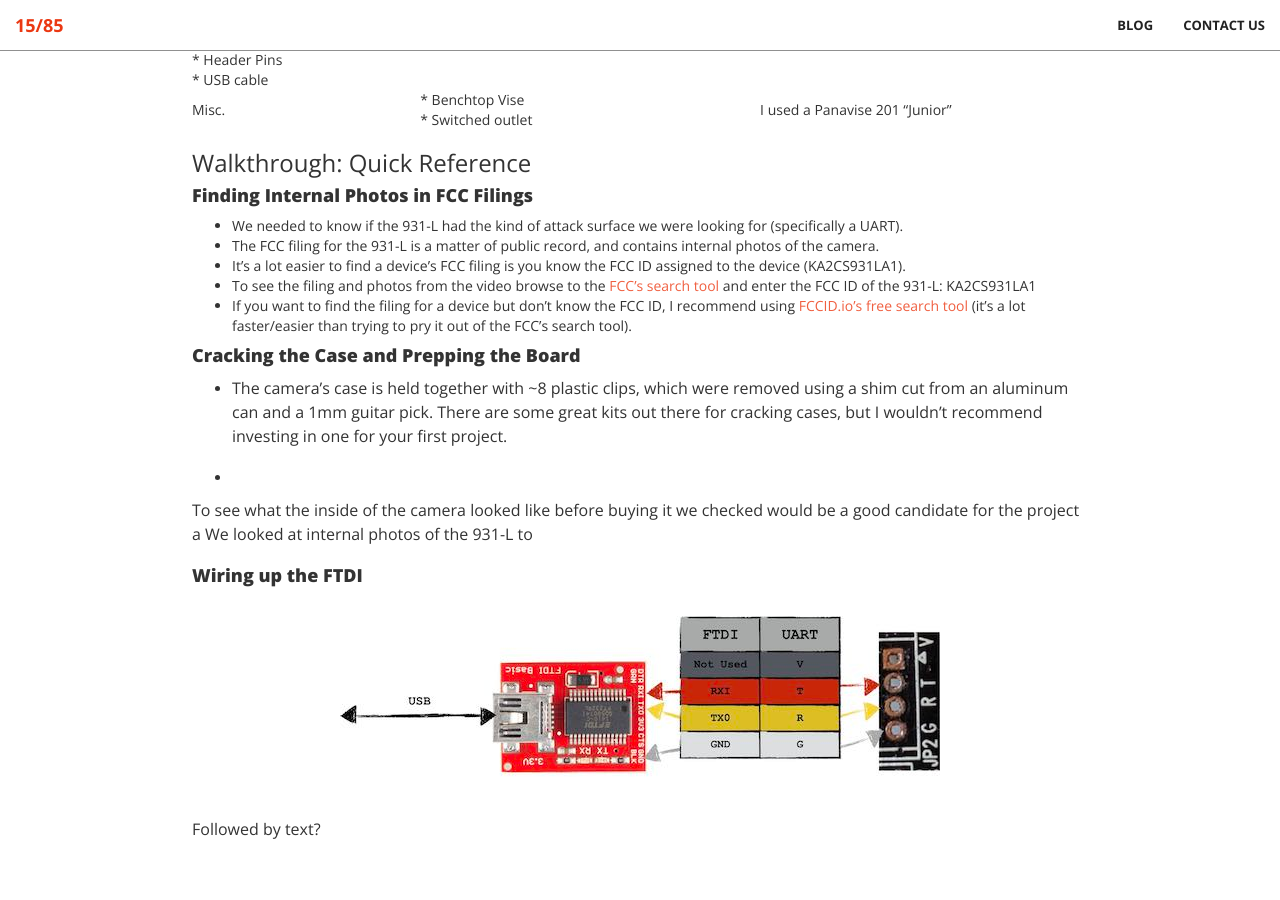
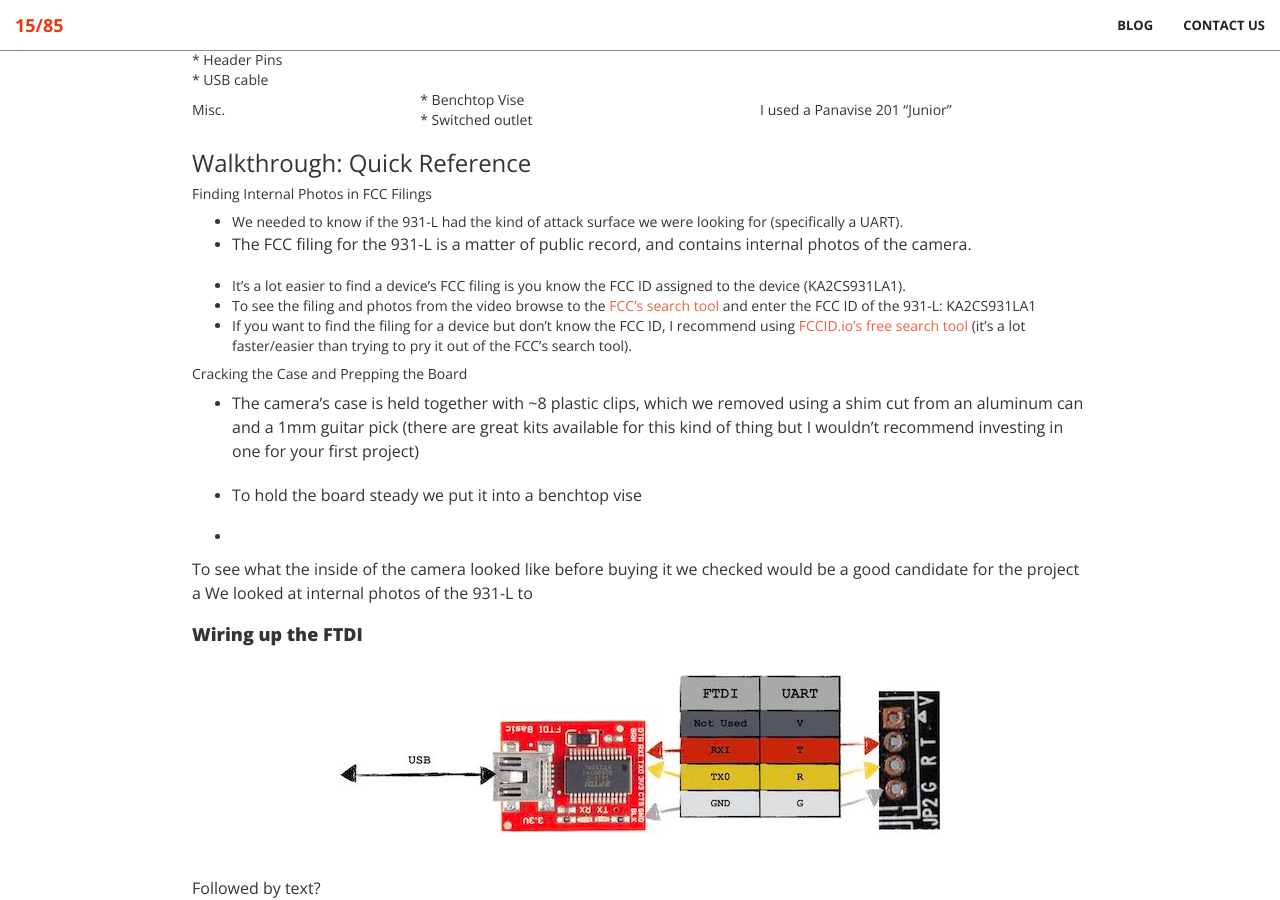
Before and after one commit to 1585sec/1585sec.github.io, a Jekyll site: the page built from _posts/2019-10-31-Hardware-Reversing-to-find-UART-and-shell.md, in a window 1280 px wide and 900 px high, scrolled down 963 px. Built offline with Jekyll 4.4.1, drawn with Linux system fonts in a browser that asks for light colours; before the commit the page ends 1804 px from its top, so only the background shows below that.

Commit message:
Update 2019-10-31-Hardware-Reversing-to-find-UART-and-shell.md

```diff
--- a/_posts/2019-10-31-Hardware-Reversing-to-find-UART-and-shell.md
+++ b/_posts/2019-10-31-Hardware-Reversing-to-find-UART-and-shell.md
@@ -22,17 +22,21 @@ Here's a breakdown of what we used in the video. You don't need specific makes/m
 
 ### Walkthrough: Quick Reference
 
-#### Finding Internal Photos in FCC Filings
+##### Finding Internal Photos in FCC Filings
 
 - We needed to know if the 931-L had the kind of attack surface we were looking for (specifically a UART).
+<br>
 - The FCC filing for the 931-L is a matter of public record, and contains internal photos of the camera.
+
 - It's a lot easier to find a device's FCC filing is you know the FCC ID assigned to the device (KA2CS931LA1).
 - To see the filing and photos from the video browse to the [FCC's search tool](https://www.fcc.gov/oet/ea/fccid) and enter the FCC ID of the 931-L: KA2CS931LA1
 - If you want to find the filing for a device but don't know the FCC ID, I recommend using [FCCID.io's free search tool](https://fccid.io/search.php) (it's a lot faster/easier than trying to pry it out of the FCC's search tool).
 
-#### Cracking the Case and Prepping the Board
+##### Cracking the Case and Prepping the Board
 
-- The camera's case is held together with ~8 plastic clips, which were removed using a shim cut from an aluminum can and a 1mm guitar pick. There are some great kits out there for cracking cases, but I wouldn't recommend investing in one for your first project.
+- The camera's case is held together with ~8 plastic clips, which we removed using a shim cut from an aluminum can and a 1mm guitar pick (there are great kits available for this kind of thing but I wouldn't recommend investing in one for your first project)
+
+- To hold the board steady we put it into a benchtop vise
 
 -
 
```
